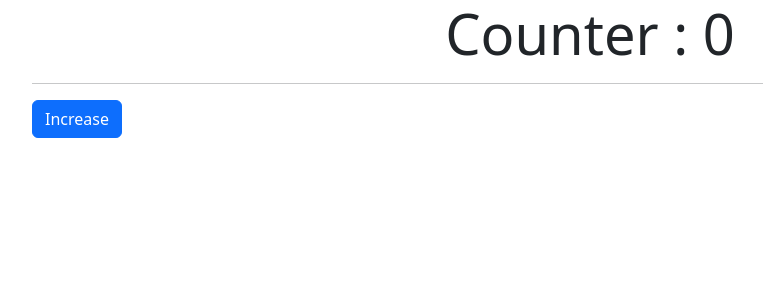
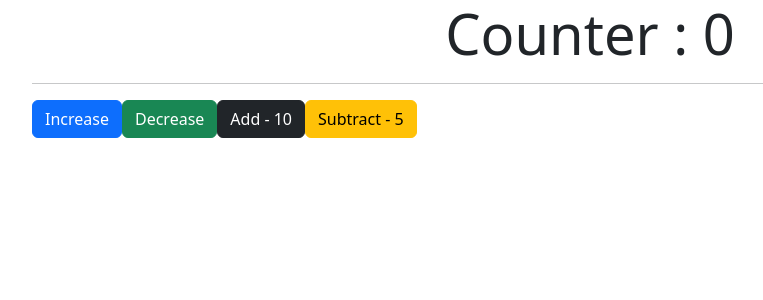
Before and after one commit to synergy2411/frontend-advanced-react, a React (Create React App) app: page / in a window 1280 px wide. Shown: the top 300 px of the page, without its empty margins (50-813 px from the left). Built offline with nearby package versions, Linux system fonts and the light colour scheme.

Commit message:
middleware added

```diff
--- a/src/Components/Counter/Counter.js
+++ b/src/Components/Counter/Counter.js
@@ -1,12 +1,13 @@
 import React from 'react';
 import { useSelector, useDispatch } from 'react-redux';
+import * as fromActions from '../../store/actions/actions';
 
 const Counter = () => {
     const counter = useSelector(store => store.counter);
     const dispatch = useDispatch()
 
     const increaseClickHandler = () => {
-        dispatch({ type: "INCREMENT" })
+        dispatch({ type: fromActions.INCREMENT })
     }
 
     return (
@@ -18,6 +19,16 @@ const Counter = () => {
                 <button className='btn btn-primary'
                     onClick={increaseClickHandler}>
                     Increase</button>
+                <button className='btn btn-success'
+                    onClick={() => dispatch({ type: fromActions.DECREMENT })}>
+                    Decrease
+                </button>
+                <button className='btn btn-dark'
+                    onClick={() => dispatch(fromActions.onAddCounter(10))}>
+                    Add - 10</button>
+                <button className='btn btn-warning'
+                    onClick={() => dispatch(fromActions.onSubtractCounter(5))}>
+                    Subtract - 5</button>
             </div>
         </div>
     );
--- a/src/index.js
+++ b/src/index.js
@@ -1,7 +1,7 @@
 import React from 'react';
 import ReactDOM from 'react-dom/client';
 import { BrowserRouter } from 'react-router-dom';
-import { createStore } from 'redux';
+import { createStore, applyMiddleware } from 'redux';
 import { Provider } from 'react-redux';
 
 import "bootstrap/dist/css/bootstrap.min.css"
@@ -9,9 +9,10 @@ import "bootstrap/dist/css/bootstrap.min.css"
 import './index.css';
 import App from './App';
 import rootReducer from './store/reducers/rootReducer';
+import logger from './store/middleware/logger';
 
 
-const store = createStore(rootReducer)
+const store = createStore(rootReducer, applyMiddleware(logger))
 
 const root = ReactDOM.createRoot(document.getElementById('root'));
 root.render(
--- /dev/null
+++ b/src/store/actions/actions.js
@@ -0,0 +1,20 @@
+export const INCREMENT = "[Counter] to increase counter by 1"
+export const DECREMENT = "[Counter] to decrese counter by 1"
+export const ADD_COUNTER = "[Counter] to add payload value"
+export const SUB_COUNTER = "[Counter] to subtract the payload value"
+
+// Action creator
+
+export function onSubtractCounter(value) {
+    return {
+        type: SUB_COUNTER,
+        value
+    }
+}
+
+export function onAddCounter(value) {
+    return {
+        type: ADD_COUNTER,
+        value
+    }
+}
--- /dev/null
+++ b/src/store/middleware/logger.js
@@ -0,0 +1,13 @@
+function logger(store) {
+    return function (next) {
+        return function (action) {
+            console.log("[ACTION] ", action)
+            console.log("[STATE] ", store.getState())
+            setTimeout(() => {
+                return next(action)                     // Allows action to reach to reducer
+            }, 3000)
+        }
+    }
+}
+
+export default logger;
--- a/src/store/reducers/rootReducer.js
+++ b/src/store/reducers/rootReducer.js
@@ -1,12 +1,29 @@
+import * as fromActions from '../actions/actions';
+
 const initialState = {
     counter: 0
 }
 
 function rootReducer(state = initialState, action) {
     switch (action.type) {
-        case "INCREMENT": {
+        case fromActions.INCREMENT: {
             return {
                 counter: state.counter + 1
+            }
+        }
+        case fromActions.DECREMENT: {
+            return {
+                counter: state.counter - 1
+            }
+        }
+        case fromActions.ADD_COUNTER: {
+            return {
+                counter: state.counter + action.value
+            }
+        }
+        case fromActions.SUB_COUNTER: {
+            return {
+                counter: state.counter - action.value
             }
         }
         default: {
```
